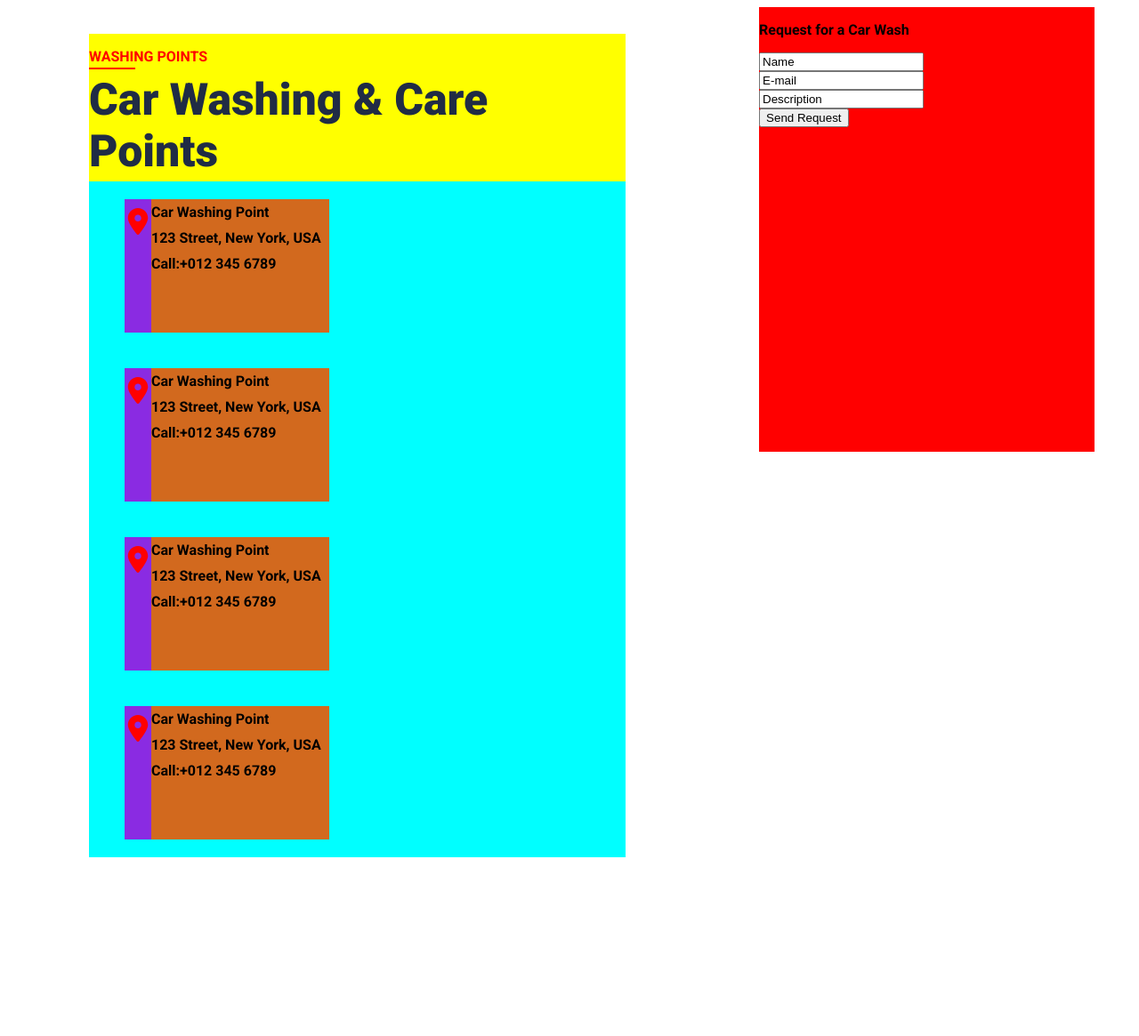
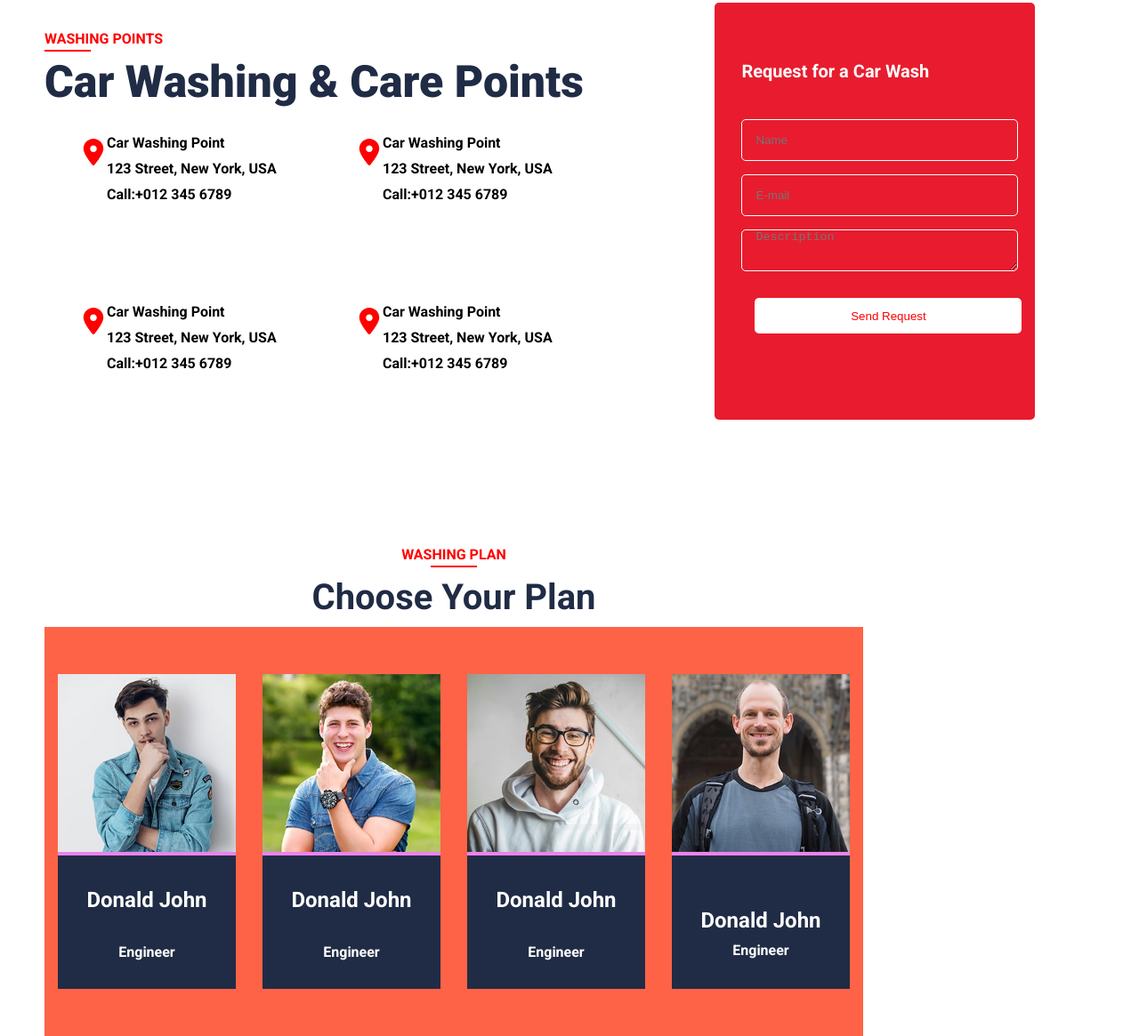
Before and after one commit to Nancy07Raj/autowash-practice-webpage, a plain HTML site: page index.html in a window 1280 px wide. Shown: the part 3578-4743 px from the top of the page at 89% size. Before the commit the page ends 4542 px from the top, so only its background shows below. Drawn offline with Linux system fonts and the light colour scheme.

Commit message:
index ws point added

```diff
--- a/index.html
+++ b/index.html
@@ -405,11 +405,81 @@
         </div>
 
         <div class="ws-right">
-          <p class="">Request for a Car Wash</p>
-          <input type="text" value="Name" width="150" height="100" />
-          <input type="email" value="E-mail" width="150" height="100" />
-          <input type="textarea" value="Description" width="150" height="400" />
-          <button>Send Request</button>
+          <div class="ws-r-con">
+            <p class="ws-r-para">Request for a Car Wash</p>
+            <div class="ws-form">
+              <input class="form-control" type="text" placeholder="Name" />
+              <input class="form-control" type="email" placeholder="E-mail" />
+              <textarea
+                class="form-control"
+                name=""
+                id=""
+                placeholder="Description"
+              ></textarea>
+              <button class="ws-r-btn">Send Request</button>
+            </div>
+          </div>
+        </div>
+      </section>
+      <section class="content7">
+        <div class="e-w">
+          <p class="content3-para">WASHING PLAN</p>
+          <hr class="content3-hr" />
+          <h1 class="content3-h1">Choose Your Plan</h1>
+          <div class="e-w-row">
+            <div class="team-item">
+              <div class="">
+                <img
+                  class="team-img"
+                  src="picture/engineers/team-1.jpg"
+                  alt="team1"
+                />
+              </div>
+              <div class="team-text">
+                <h2>Donald John</h2>
+                <p>Engineer</p>
+              </div>
+            </div>
+            <div class="team-item">
+              <div class="">
+                <img
+                  class="team-img"
+                  src="picture/engineers/team-2.jpg"
+                  alt="team1"
+                />
+              </div>
+              <div class="team-text">
+                <h2>Donald John</h2>
+                <p>Engineer</p>
+              </div>
+            </div>
+            <div class="team-item">
+              <div class="">
+                <img
+                  class="team-img"
+                  src="picture/engineers/team-3.jpg"
+                  alt="team1"
+                />
+              </div>
+              <div class="team-text">
+                <h2>Donald John</h2>
+                <p>Engineer</p>
+              </div>
+            </div>
+            <div class="team-item">
+              <div>
+                <img
+                  class="team-img"
+                  src="picture/engineers/team-4.jpg"
+                  alt="team1"
+                />
+              </div>
+              <div class="team-text">
+                <h2 class="team-para">Donald John</h2>
+                <p style="margin: 0">Engineer</p>
+              </div>
+            </div>
+          </div>
         </div>
       </section>
     </section>
--- a/style.css
+++ b/style.css
@@ -381,25 +381,27 @@ strong {
 .content6 {
   margin: 10px 0;
   display: flex;
-  flex-direction: row;
-  justify-content: center;
+  /* flex-direction: row;
+  justify-content: center; */
   height: 600px;
   width: 100%;
+  /* background-color: black; */
 }
 .ws-point-left {
   display: flex;
   flex-direction: column;
   align-items: flex-start;
-  background-color: yellow;
+  /* background-color: yellow; */
   width: 800px;
   height: auto;
-  margin: 50px 100px;
+  margin: 30px 0px;
+  margin-left: 50px;
 }
 .ws-left-row {
   display: flex;
   flex-direction: row;
   flex-wrap: wrap;
-  background-color: aqua;
+  /* background-color: aqua; */
 
   /* margin: 0px; */
   /* justify-content: center; */
@@ -413,13 +415,13 @@ strong {
   height: 150px;
   width: 230px;
   margin: 20px 40px;
-  background-color: blueviolet;
+  /* background-color: blueviolet; */
 }
 .ws-left-col {
   display: flex;
   flex-direction: column;
   align-items: flex-start;
-  background-color: chocolate;
+  /* background-color: chocolate; */
   width: 200px;
 }
 .ws-left-img {
@@ -438,14 +440,122 @@ strong {
   color: #202c45;
 }
 .ws-right {
-  margin: 20px 50px;
+  align-items: flex-end;
+  height: 500px;
+  width: 500px;
+  padding-right: 15px;
+  padding-left: 15px;
+  margin: 15px 0;
+}
+.ws-r-con {
   display: flex;
   flex-direction: column;
+  align-items: flex-start;
   justify-content: left;
+  padding: 45px 30px;
+  width: 300px;
+  background: #e81c2e;
+  border-radius: 5px;
+  height: auto;
+}
+.form-control {
+  display: block;
+  height: 45px;
+  /* scroll-snap-points-x: ; */
+  color: #fff;
+  padding: 15px;
+  border-radius: 5px;
+  border: 1px solid #fff;
+  background: transparent;
+  margin: 0;
+  width: 93%;
+  margin-bottom: 15px;
+  padding: 0 15px;
+}
+.ws-r-para {
+  font-size: 20px;
+  font-weight: 600;
+  color: white;
+}
+.ws-r-btn {
+  height: 40px;
+  width: 100%;
+  background-color: white;
+  color: red;
+  border: 0;
+  border-radius: 5px;
+  margin: 15px;
+}
+.ws-r-btn:hover {
+  background-color: #202c45;
+  color: white;
+}
+.ws-form {
+  display: flex;
+  flex-direction: column;
   align-items: flex-start;
-  height: 500px;
-  width: 500px;
-  background-color: red;
+  justify-content: center;
+  padding-bottom: 15px;
+  height: 300px;
+  width: 300px;
 }
-.ws-right-para {
+.content7 {
+  max-width: 960px;
+  margin: 0 15px;
+  padding: 0 15px;
+  display: flex;
+  /* flex-direction: column; */
+  align-items: center;
+  justify-content: center;
+  /* height: 800px; */
+  width: 100%;
 }
+.e-w {
+  display: flex;
+  flex-direction: column;
+  align-items: center;
+  justify-content: center;
+  margin: 0;
+  /* max-width: 96%; */
+  /* height: 500px; */
+}
+.e-w-row {
+  display: flex;
+  flex-direction: row;
+  align-items: center;
+  justify-content: center;
+  height: 400px;
+  width: 100%;
+  background-color: tomato;
+  padding: 30px 0;
+}
+.team-item {
+  display: flex;
+  flex-direction: column;
+  align-items: flex-start;
+  justify-content: center;
+  margin: 0;
+  background-color: violet;
+  width: 200px;
+  margin: 0 15px;
+}
+.team-img {
+  height: 200px;
+  width: 200px;
+}
+.team-text {
+  display: flex;
+  flex-direction: column;
+  align-items: center;
+  justify-content: center;
+  background-color: #202c45;
+  color: white;
+  width: 200px;
+  height: 150px;
+  /* margin: ; */
+}
+.team-para {
+  margin: 15px;
+  margin-bottom: 0;
+  padding: 10px;
+}
```
Also changed, not shown: picture/engineers/team-1.jpg (added), picture/engineers/team-2.jpg (added), picture/engineers/team-3.jpg (added), picture/engineers/team-4.jpg (added).
